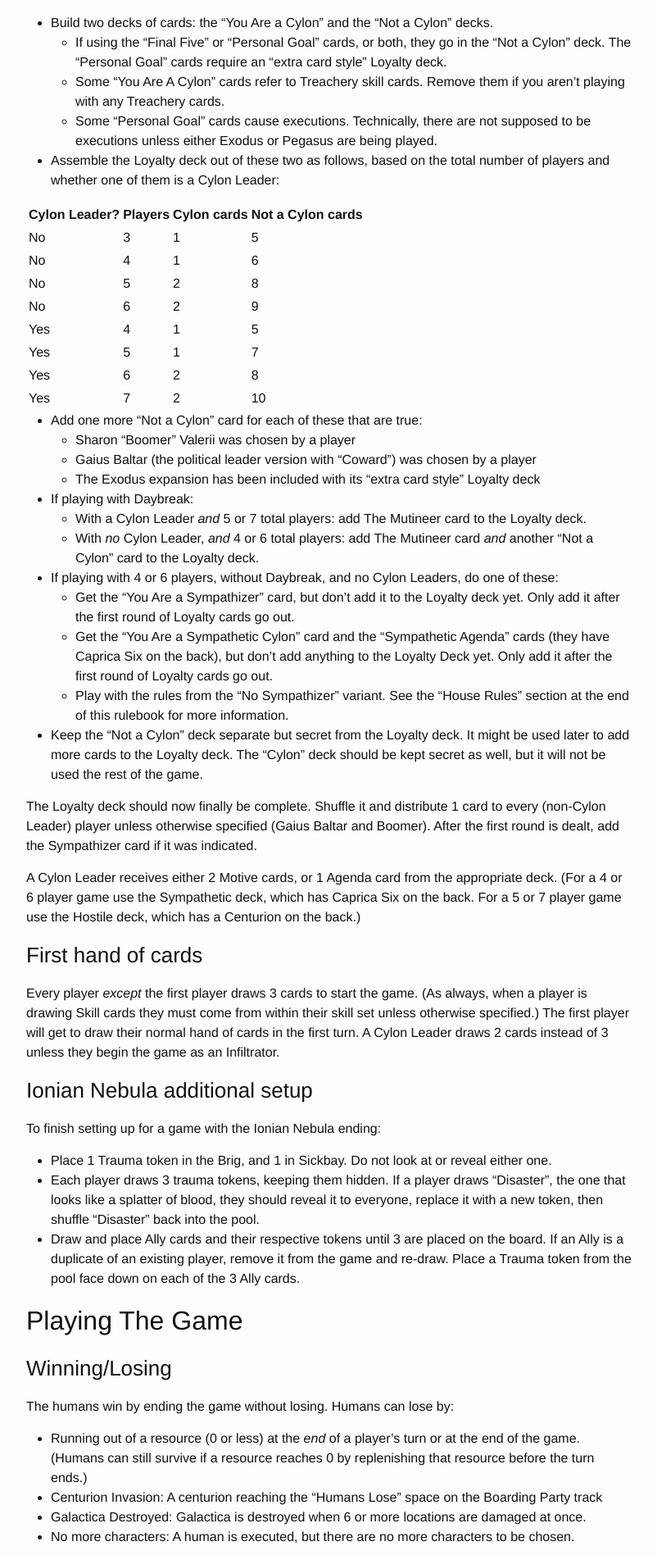
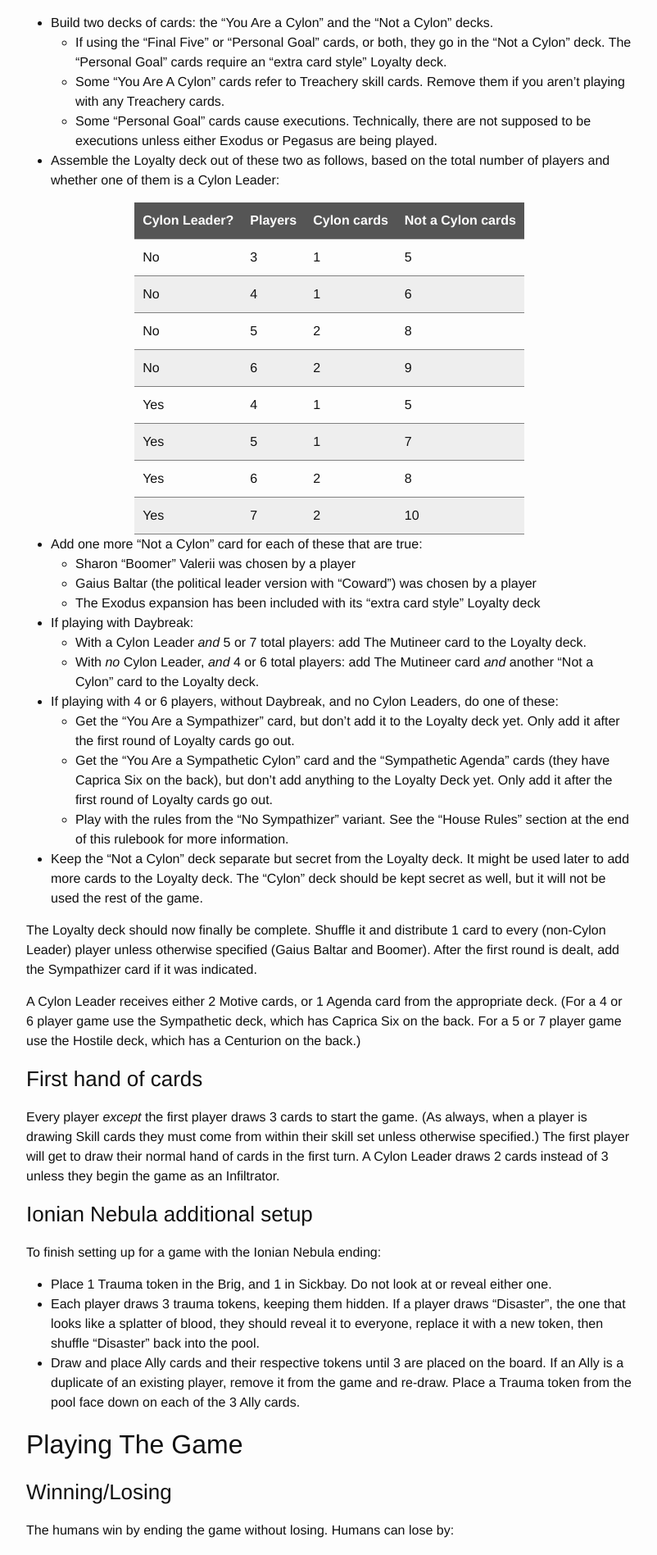
Before and after one commit to jbiatek/BSGRulebook, a Jekyll site: the page built from rulebook.md, in a window 1280 px wide. Shown: the part 3973-5870 px from the top of the page at 82% size, without its empty margins (238-1040 px from the left). Built offline with Jekyll 4.4.1, drawn with Linux system fonts in a browser that asks for light colours.

Commit message:
Added table css, much better now

```diff
--- a/_sass/_base.scss
+++ b/_sass/_base.scss
@@ -120,7 +120,25 @@ blockquote {
     }
 }
 
-
+/**
+ * Tables
+ */
+table {
+	border-collapse: collapse;
+	margin: auto;
+}
+th, td {
+	padding: 10px;
+}
+th {
+	background-color: #555;
+	color: white;
+}
+table, th, td {
+	border-bottom: 1px solid grey;
+	text-align: left;
+}
+tr:nth-child(even) {background-color: #EEE}
 
 /**
  * Code formatting
```
